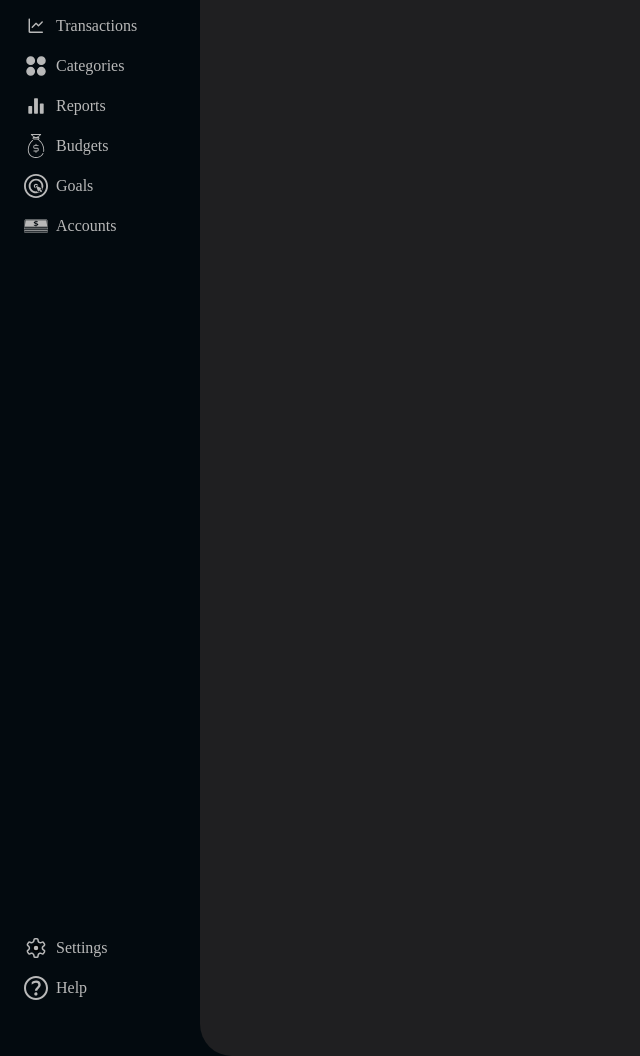
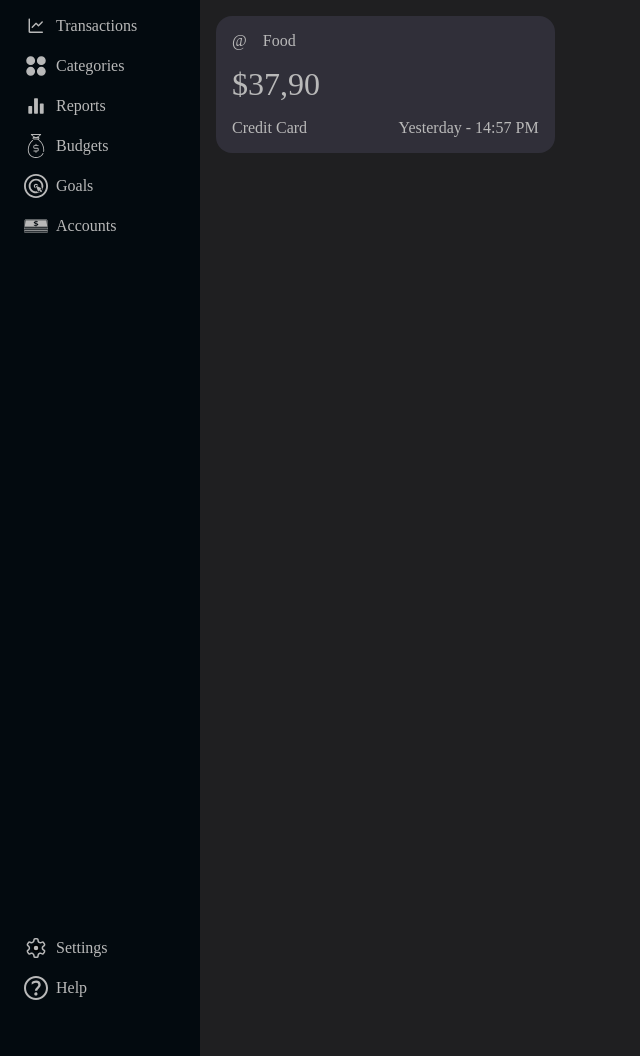
Before and after one commit to londerorichard/Finance-Control, a FastAPI app: page /category in a window 1280 px wide. Shown: the part 50-1106 px from the top of the page, without its empty margins (0-640 px from the left). Run offline with FastAPI, Linux system fonts and the light colour scheme; parts of the project's set-up code (start-up, migrations or seed data) failed here and were passed over.

Commit message:
feat(category): category card created

```diff
--- a/app/static/css/category.css
+++ b/app/static/css/category.css
@@ -104,20 +104,47 @@ body {
 }
 
 .transactions-list {
-    display: flex;
-    flex-direction: column;
-    gap: 0.15rem;
-    list-style: none;
+   height: 100dvh;
+   display: grid;
+   grid-template-columns: repeat(3, minmax(0, 1fr));
+   align-items: start;
+
+   gap: 0.15rem;
+   list-style: none;
+
+   gap: 1rem;
 }
 
 .transaction {
     display: flex;
+    flex-direction: column;
     align-items: center;
-    justify-content: space-between;
+
+    gap: 1rem;
+
     width: 100%;
-    height: 60px;
-    padding: 0.75rem;
+    padding: 1rem;
     background-color: var(--bg-terciary);
     border-radius: var(--radius-lg);
     color: var(--text-secondary);
 }
+
+.transaction-header{
+   display: flex;
+   width: 100%;
+   gap: 1rem;
+
+   margin: 0 1.5rem 0 1.5rem;
+}
+
+.transaction-expense{
+   align-self: flex-start;
+   font-size: 2rem;
+}
+
+.transaction-footer {
+   display: flex;
+   justify-content: space-between;
+
+   width: 100%;
+}
--- a/app/templates/category.html
+++ b/app/templates/category.html
@@ -11,18 +11,23 @@
 
         <ul class="transactions-list">
 
-            <template id="transactions-category-template">
+            <!-- <template id="transactions-category-template"> -->
 
                 <li class="transaction">
                     <div class="transaction-header">
+                        <span class="category-icon">@</span>
                         <span class="category-name">Food</span>
-                        <span class="subcategory-name">Fast Food</span>
+                    </div>
+
+                    <span class="transaction-expense">$37,90</span>
+
+                    <div class="transaction-footer">
+                        <span class="transaction-account">Credit Card</span>
                         <span class="transaction-day-time">Yesterday - 14:57 PM</span>
-                        <span class="transaction-expense">$37,90</span>
                     </div>
                 </li>
 
-            </template>
+            <!-- </template> -->
 
         </ul>
 
@@ -35,33 +40,3 @@
 <script src="https://unpkg.com/lucide@latest"></script>
 <script src="/app/static/javascript/category-js.js"></script>
 {% endblock %}
-
-
-<!-- ┌─────────────────────────────────────────────────┐
-│ Lunch                              - R$ 35,90   │
-│ Restaurants · Today · Credit Card               │
-└─────────────────────────────────────────────────┘
-
-┌─────────────────────────────────────────────────┐
-│ Supermarket                       - R$ 120,00   │
-│ Groceries · Yesterday · Debit Card              │
-└─────────────────────────────────────────────────┘
-
-┌──────────────────────────────────────┐
-│ Transaction details             ×    │
-│                                      │
-│ Lunch                                │
-│                                      │
-│ Amount       - R$ 35,90              │
-│ Type         Expense                 │
-│ Category     Food                    │
-│ Subcategory  Restaurants             │
-│ Account      Credit Card             │
-│ Date         27/09/2026              │
-│ Time         12:30                   │
-│                                      │
-│ Description                          │
-│ Lunch with friends                   │
-│                                      │
-│ [ Edit ]              [ Delete ]     │
-└──────────────────────────────────────┘ -->
```
